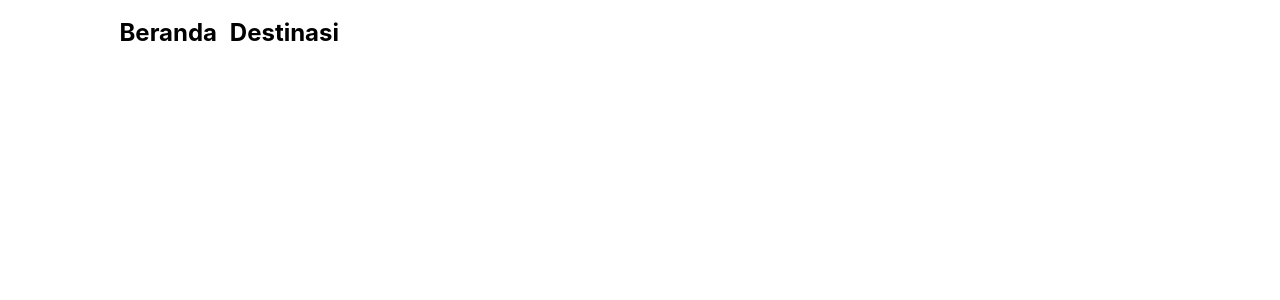
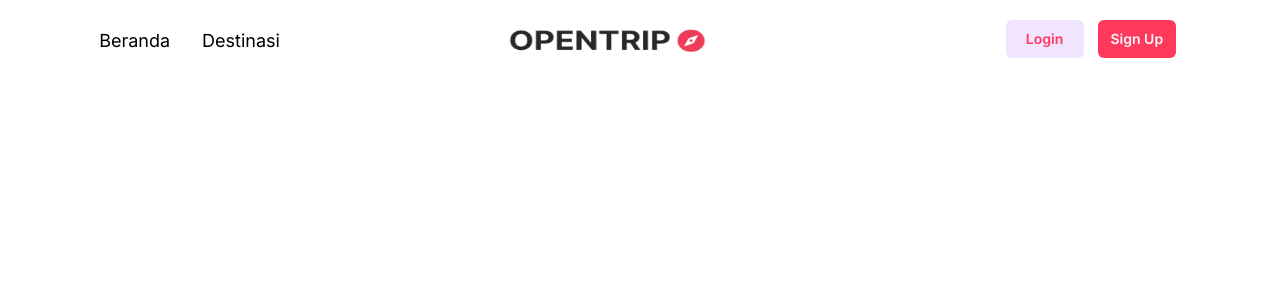
Before and after one commit to jedidiahmarada/opentrip, a React (Create React App) app: page / in a window 1280 px wide. Shown: the top 300 px of the page. Built offline with nearby package versions, Linux system fonts and the light colour scheme.

Commit message:
update ui header

```diff
--- a/src/components/layouts/Header.js
+++ b/src/components/layouts/Header.js
@@ -2,14 +2,29 @@ import React from "react";
 import Login from "./Login";
 import RegisPage from "./RegisPage";
 import styles from "../styles/header.module.css";
+import logo from "../assets/picture/logo.png";
+
 const Header = () => (
   <div className={styles.header}>
+    <div className={styles.header__nav}>
+      <div className={styles.header__nav__container}>
+        <h4>Beranda</h4> {/*it is will be routing to HomePage */}
+        <h4>Destinasi</h4> {/*it is will be routing to Destination */}
+      </div>
+    </div>
     <div className={styles.header__brand}>
-      <div className={styles.header__container}>
-        <h4>Beranda</h4>
-        <h4>Destinasi</h4>
-        {/* <Login />
-        <RegisPage /> */}
+      <div className={styles.header__brand__container}>
+        <img src={logo} alt="logo" width="220px" height="50px" />
+      </div>
+    </div>
+    <div className={styles.header__user}>
+      <div className={styles.header__user__container}>
+        <div>
+          <button className={styles.header__login__btn}>Login</button>
+        </div>
+        <div>
+          <button className={styles.header__signup__btn}>Sign Up</button>
+        </div>
       </div>
     </div>
   </div>
--- a/src/components/styles/header.module.css
+++ b/src/components/styles/header.module.css
@@ -1,3 +1,5 @@
+@import url("https://fonts.googleapis.com/css2?family=Inter:wght@100;200;300;400;500;600&display=swap");
+
 .header {
   display: grid;
   grid-template-columns: repeat(12, 1fr);
@@ -5,19 +7,80 @@
   width: 100vw;
 }
 
-.header__brand {
+.header__nav {
   grid-column: 2/5;
   margin-bottom: -2.5vh;
   margin-top: -2.5vh;
 }
 
-.header__container {
+.header__nav__container {
   display: flex;
   cursor: pointer;
+  padding: 26px 5px 26px 0px;
 }
 
-.header__container h4 {
-  margin-top: 3vw;
-  font-size: 1.5rem;
-  margin-left: 1vw;
+.header__nav h4 {
+  font-family: "Inter", sans-serif;
+  font-style: normal;
+  font-weight: 400;
+  font-size: 18px;
+  margin-right: 32px;
 }
+
+.header__brand {
+  grid-column: 5/10;
+  margin-left: 100px;
+}
+
+.header__brand__container {
+  padding: 20px 5px 26px 0px;
+}
+
+.header__user {
+  grid-column: 11/12;
+}
+
+.header__user__container {
+  padding: 20px 5px 26px 0px;
+  display: flex;
+}
+
+.header__login__btn {
+  width: 78px;
+  height: 38px;
+  background: #f1e4ff;
+  border-radius: 6px;
+  border: none;
+
+  display: flex;
+  flex-direction: row;
+  align-items: center;
+  padding: 10px 20px;
+
+  flex: none;
+  order: 0;
+  flex-grow: 0;
+  margin: 0px 14px;
+
+  font-family: Inter;
+  font-style: normal;
+  font-weight: bold;
+  font-size: 14px;
+  line-height: 20px;
+  color: #ff385c;
+}
+
+.header__signup__btn {
+  width: 78px;
+  height: 38px;
+  background: #ff385c;
+  border-radius: 6px;
+  border: none;
+
+  font-family: Inter;
+  font-style: normal;
+  font-weight: bold;
+  font-size: 14px;
+  line-height: 20px;
+  color: #f8f8f8;
+}
```
Also changed, not shown: src/components/assets/picture/logo.png (added).
